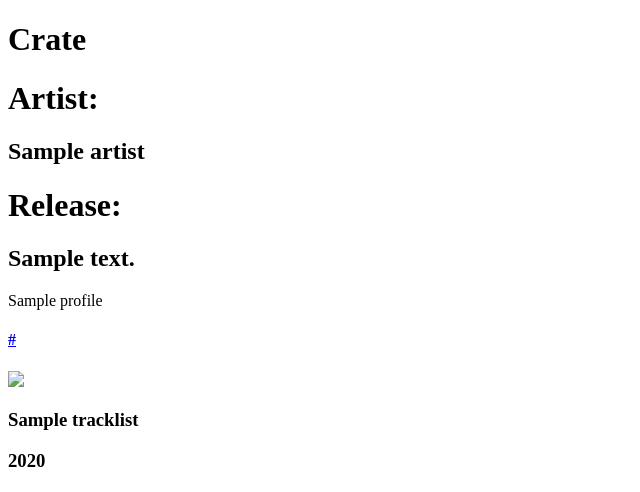
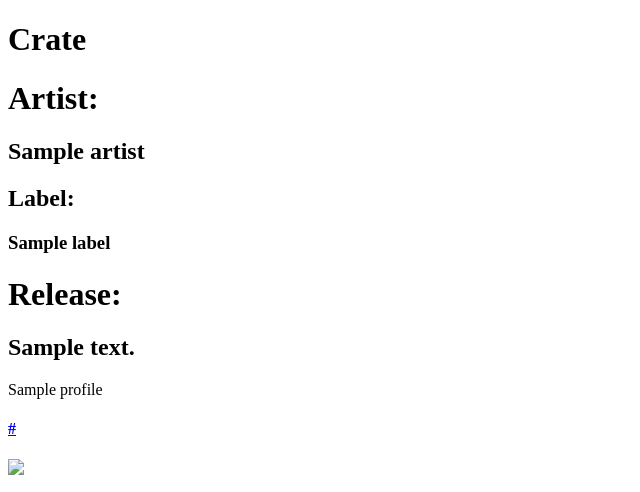
Before and after one commit to tolentino3575/Crate, a PHP site: template views/release_page.html.twig in a window 1280 px wide. Shown: the top 492 px of the page, without its empty margins (0-640 px from the left). Run offline with PHP 8.4, Linux system fonts and the light colour scheme; the template is opened without the code that fills it: most values are stand-ins (such as "Sample title", 1, 10 or a date in 2020); some libraries are stand-ins or nearby versions.

Commit message:
add label to release page

```diff
--- a/app/app.php
+++ b/app/app.php
@@ -215,10 +215,11 @@
         // $releases_array = json_decode($output, true);
 
         // print_r($results_array['videos'][0]['uri']);
-        print_r($results_array);
+        print_r($results_array['labels'][0]);
         return $app['twig']->render("release_page.html.twig", array(
             'users' => User::getAll(),
             'results' => $results_array,
+            'label' => $results_array['labels'][0],
             'year' => $results_array['year'],
             'genres' => $results_array['genres'],
             'tracklist' => $results_array['tracklist'],
--- a/views/release_page.html.twig
+++ b/views/release_page.html.twig
@@ -11,8 +11,9 @@
         } -->
             <h1>Artist:</h1>
             <h2>{{artist.name}}</h1>
+            <h2>Label:</h2>
+            <h3>{{label.name}}</h3>
             <h1>Release: </h1>
-
             <h2>{{results.description}}</h1>
             {{results.profile}}
             {% for link in results.urls%}
@@ -21,6 +22,7 @@
             {% for image in images|slice(0,1) %}
             <img src="{{image.resource_url}}"></img>
             {% endfor %}
+
             {% for track in tracklist|slice(0,1)%}
             <h3>{{track.title}}</h3>
             {%endfor%}
```
